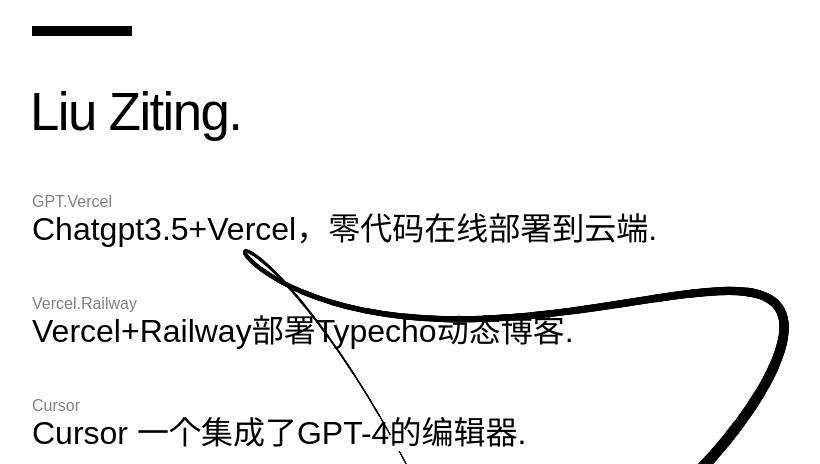
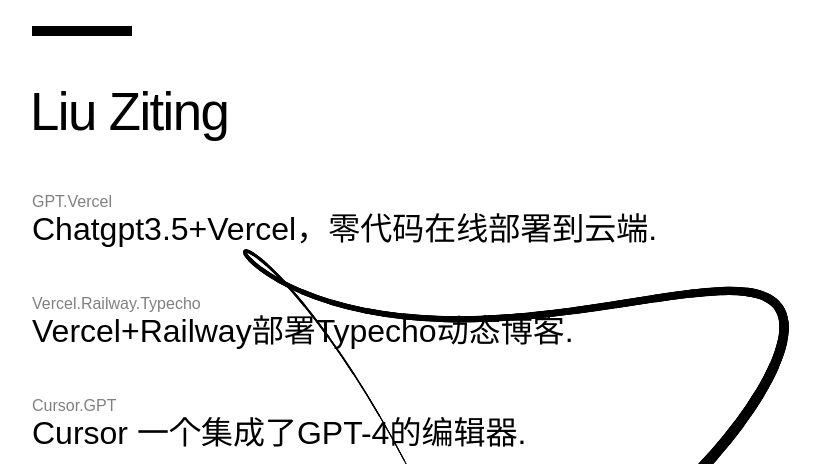
Before and after one commit to liu-ziting/Blog-23, a Vue app: page / in a window 1280 px wide. Shown: the top 464 px of the page, without its empty margins (224-1044 px from the left). Built offline with nearby package versions, Linux system fonts and the light colour scheme; a web font is replaced by a local one.

Commit message:
优化代码

```diff
--- a/src/components/MainList.vue
+++ b/src/components/MainList.vue
@@ -1,7 +1,8 @@
 <template>
     <div class="wrap">
         <span class="topBorder"></span>
-        <h1 class="typing">Liu Ziting.</h1>
+        <h1 class="typing">Liu Ziting</h1>
+
         <div class="box" v-for="(item, index) in list" :key="index">
             <h2>{{ item.tag }}</h2>
             <p>
@@ -26,15 +27,15 @@ export default {
                 },
                 {
                     title: 'Vercel+Railway部署Typecho动态博客.',
-                    tag: 'Vercel.Railway',
+                    tag: 'Vercel.Railway.Typecho',
                     src: 'https://paragraph.xyz/@lzt/preview/z2wfOEx5417LB22TOxy4',
                     class: 'underlined underlined--thick'
                 },
                 {
                     title: 'Cursor 一个集成了GPT-4的编辑器.',
-                    tag: 'Cursor',
+                    tag: 'Cursor.GPT',
                     src: 'https://paragraph.xyz/@lzt/preview/1LlkQGo7MJ8nOyUx9JVV',
-                    class: 'underlined underlined--offset'
+                    class: 'underlined underlined--reverse'
                 },
                 {
                     title: '优秀案例分享.',
@@ -46,7 +47,7 @@ export default {
                     title: '前端站点分享.',
                     tag: 'Website',
                     src: 'https://gamma.app/docs/-8sse4vampaeyogm',
-                    class: 'underlined underlined--reverse'
+                    class: 'underlined underlined--offset'
                 }
             ]
         }
@@ -75,8 +76,8 @@ export default {
         color: grey;
     }
     .typing {
-        width: 11ch;
-        animation: typing 2s steps(22), blink 0.5s step-end infinite alternate;
+        width: 14ch;
+        animation: typing 2s steps(11), blink 0.5s step-end infinite alternate;
         white-space: nowrap;
         overflow: hidden;
         height: 60px;
@@ -103,7 +104,6 @@ export default {
         }
         &--offset {
             background-position: 0 0.2em;
-            //didn't find another solution than mask the underline shape by a box shadow with the same color than the bg
             box-shadow: inset 0 -0.5em 0 0 white;
         }
         &--gradient {
```
